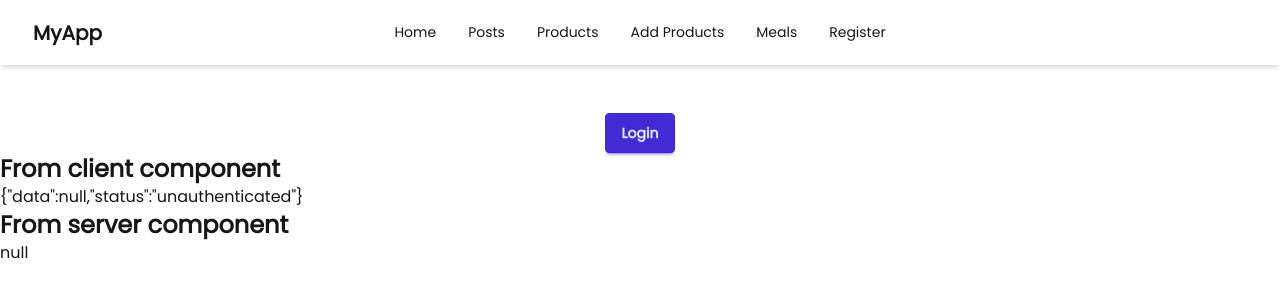
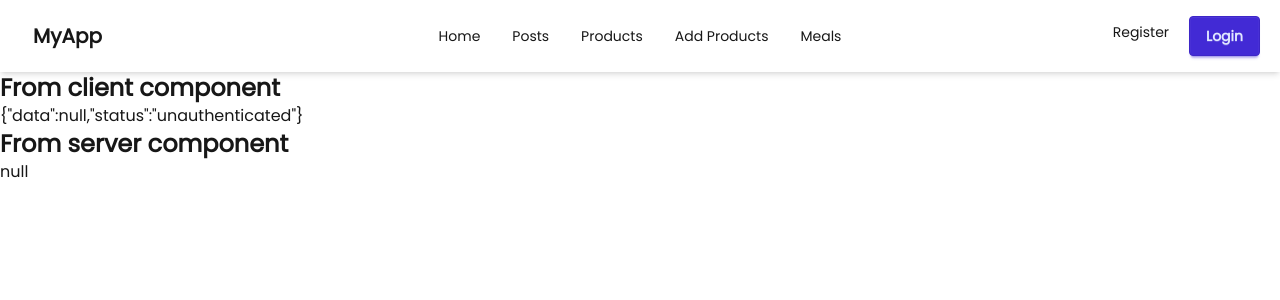
Before and after one commit to a1shuvo/nextjs-data-fetching, a Next.js app: page / in a window 1280 px wide. Shown: the top 300 px of the page. Built offline with nearby package versions, Linux system fonts and the light colour scheme; no server answers.

Commit message:
Redirect user after login and implement google login

```diff
--- a/src/app/page.js
+++ b/src/app/page.js
@@ -1,4 +1,3 @@
-import LoginButton from "@/components/LoginButton";
 import UserInfo from "@/components/UserInfo";
 import { authOptions } from "@/lib/authOptions";
 import { getServerSession } from "next-auth";
@@ -7,7 +6,6 @@ export default async function Home() {
   const session = await getServerSession(authOptions);
   return (
     <div>
-      <LoginButton />
       <p className="text-2xl font-bold">From client component</p>
       <UserInfo />
       <p className="text-2xl font-bold">From server component</p>
--- /dev/null
+++ b/src/components/AuthButtons.jsx
@@ -0,0 +1,22 @@
+"use client";
+
+import { signIn, signOut } from "next-auth/react";
+
+export function SignInButton() {
+  return (
+    <button onClick={() => signIn()} className="btn btn-primary rounded">
+      Login
+    </button>
+  );
+}
+
+export function SignOutButton() {
+  return (
+    <button
+      onClick={() => signOut()}
+      className="btn btn-error text-white rounded"
+    >
+      Logout
+    </button>
+  );
+}
--- a/src/components/LoginButton.jsx
+++ /dev/null
@@ -1,15 +0,0 @@
-"use client";
-
-import { signIn } from "next-auth/react";
-
-const LoginButton = () => {
-  return (
-    <div className="flex justify-center pt-12">
-      <button className="btn btn-primary rounded" onClick={() => signIn()}>
-        Login
-      </button>
-    </div>
-  );
-};
-
-export default LoginButton;
--- a/src/components/Navbar.jsx
+++ b/src/components/Navbar.jsx
@@ -1,8 +1,12 @@
-"use client";
+import { authOptions } from "@/lib/authOptions";
+import { getServerSession } from "next-auth";
+import Link from "next/link";
+import { SignInButton, SignOutButton } from "./AuthButtons";
 
-import Link from "next/link";
+export default async function Navbar() {
+  const session = await getServerSession(authOptions);
+  console.log(session);
 
-const Navbar = () => {
   return (
     <div className="navbar bg-base-100 shadow-md px-4">
       <div className="navbar-start">
@@ -28,17 +32,32 @@ const Navbar = () => {
           <li>
             <Link href="/meals">Meals</Link>
           </li>
-          <li>
-            <Link href="/register">Register</Link>
-          </li>
         </ul>
       </div>
 
       <div className="navbar-end">
-        {/* Optional: Add login/user icon/cart/etc. */}
+        <ul className="menu menu-horizontal px-1 space-x-2">
+          {!session ? (
+            <>
+              <li>
+                <Link href="/register">Register</Link>
+              </li>
+              <li>
+                <SignInButton />
+              </li>
+            </>
+          ) : (
+            <>
+              <li>
+                <span className="px-2">Hi, {session.user.username}</span>
+              </li>
+              <li>
+                <SignOutButton />
+              </li>
+            </>
+          )}
+        </ul>
       </div>
     </div>
   );
-};
-
-export default Navbar;
+}
--- a/src/lib/authOptions.js
+++ b/src/lib/authOptions.js
@@ -1,5 +1,6 @@
 import dbConnect, { collectionNames } from "@/lib/dbConnect";
 import CredentialsProvider from "next-auth/providers/credentials";
+import GoogleProvider from "next-auth/providers/google";
 
 export const authOptions = {
   providers: [
@@ -35,6 +36,10 @@ export const authOptions = {
         }
       },
     }),
+    GoogleProvider({
+      clientId: process.env.GOOGLE_CLIENT_ID,
+      clientSecret: process.env.GOOGLE_CLIENT_SECRET,
+    }),
   ],
   callbacks: {
     async session({ session, token, user }) {
--- a/src/middleware.js
+++ b/src/middleware.js
@@ -8,7 +8,9 @@ export const middleware = async (req) => {
   const isAdminSpecificRoute = req.nextUrl.pathname.startsWith("/products");
 
   if (isAdminSpecificRoute && !isAdminUser) {
-    return NextResponse.redirect(new URL("/api/auth/signin", req.url));
+    const callbackUrl = encodeURIComponent(req.nextUrl.pathname);
+
+    return NextResponse.redirect(new URL(`/api/auth/signin?callbackUrl=${callbackUrl}`, req.url));
   }
 
   return NextResponse.next();
```
